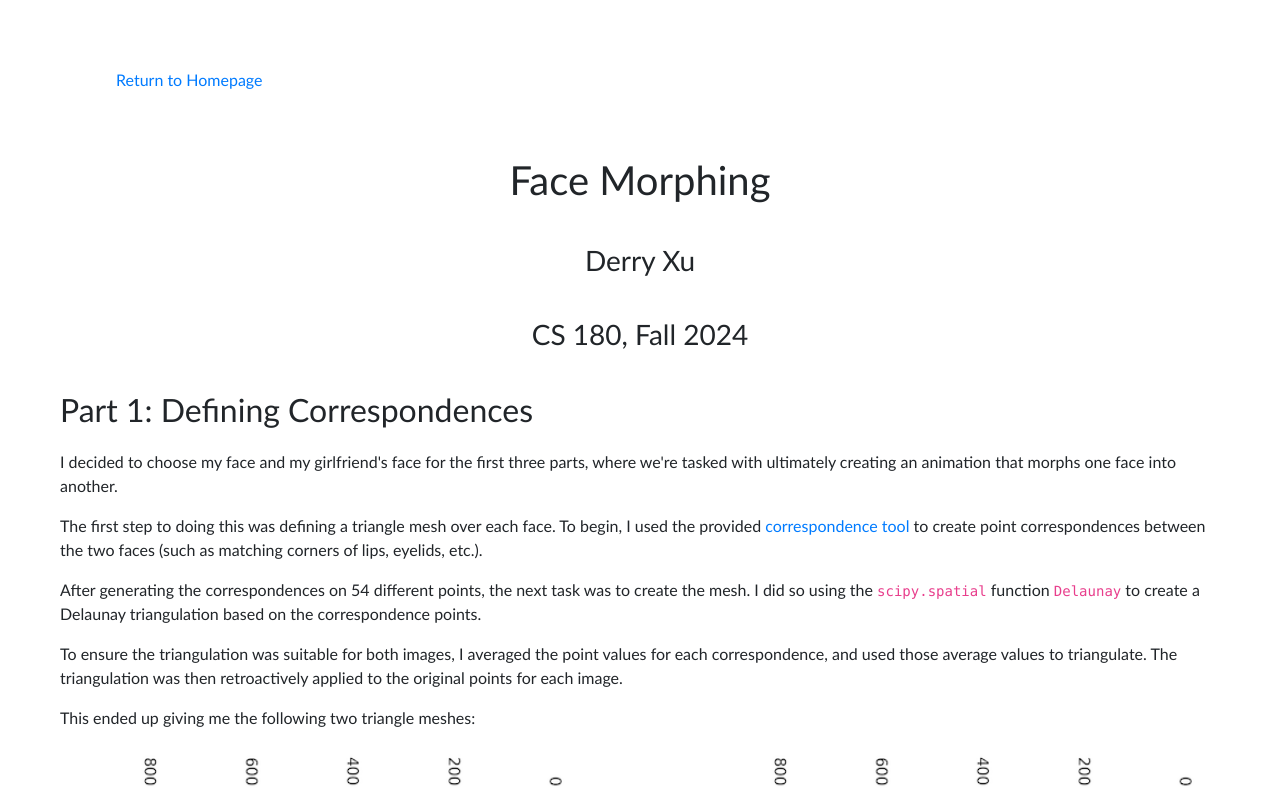
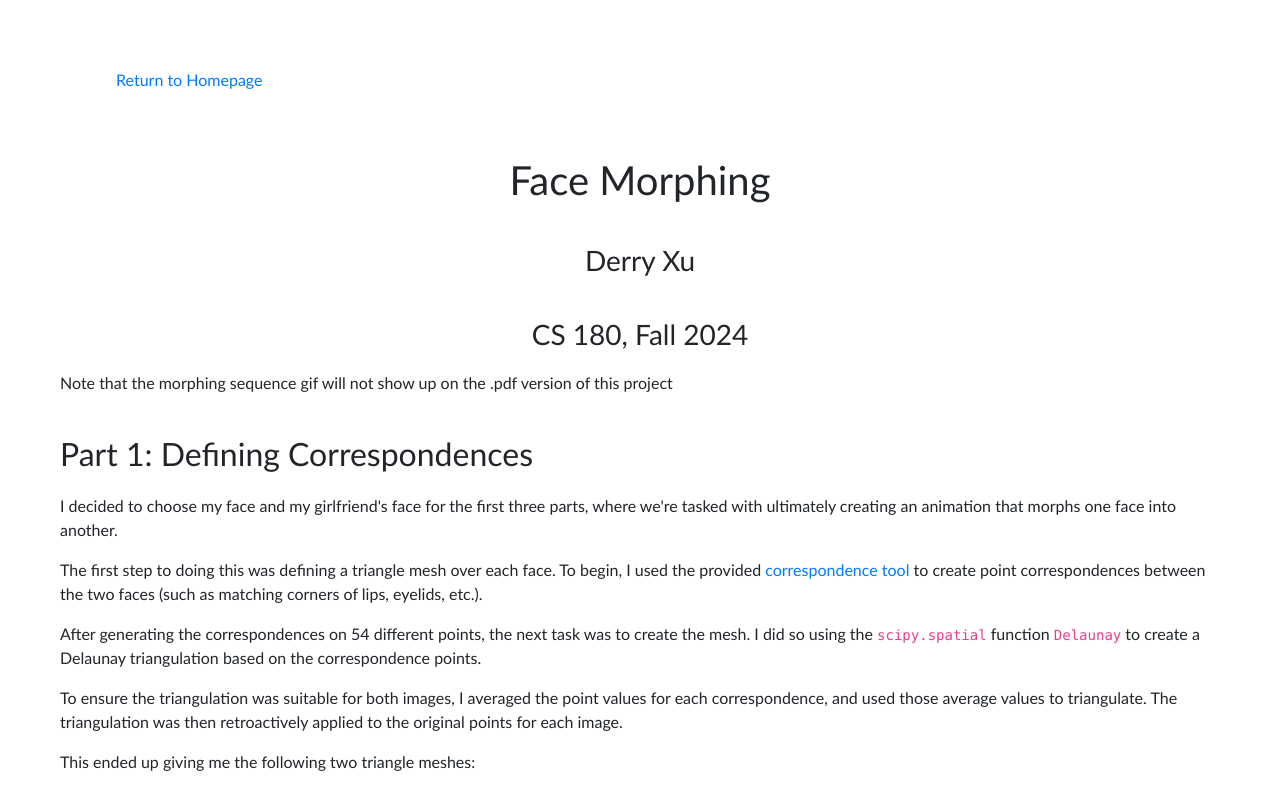
Before and after one commit to derixu/derixu.github.io, a plain HTML site: page 3/index.html in a window 1280 px wide. Shown: the top 788 px of the page. Drawn offline with nearby package versions, Linux system fonts and the light colour scheme.

Commit message:
add note proj3

```diff
--- a/3/index.html
+++ b/3/index.html
@@ -119,6 +119,8 @@
     <h1 style="text-align: center">Face Morphing</h1>
     <h3 style="text-align: center">Derry Xu</h3>
     <h3 style="text-align: center">CS 180, Fall 2024</h3>
+
+    <p>Note that the morphing sequence gif will not show up on the .pdf version of this project</p>
 
     <h2>Part 1: Defining Correspondences</h2>
 
```
